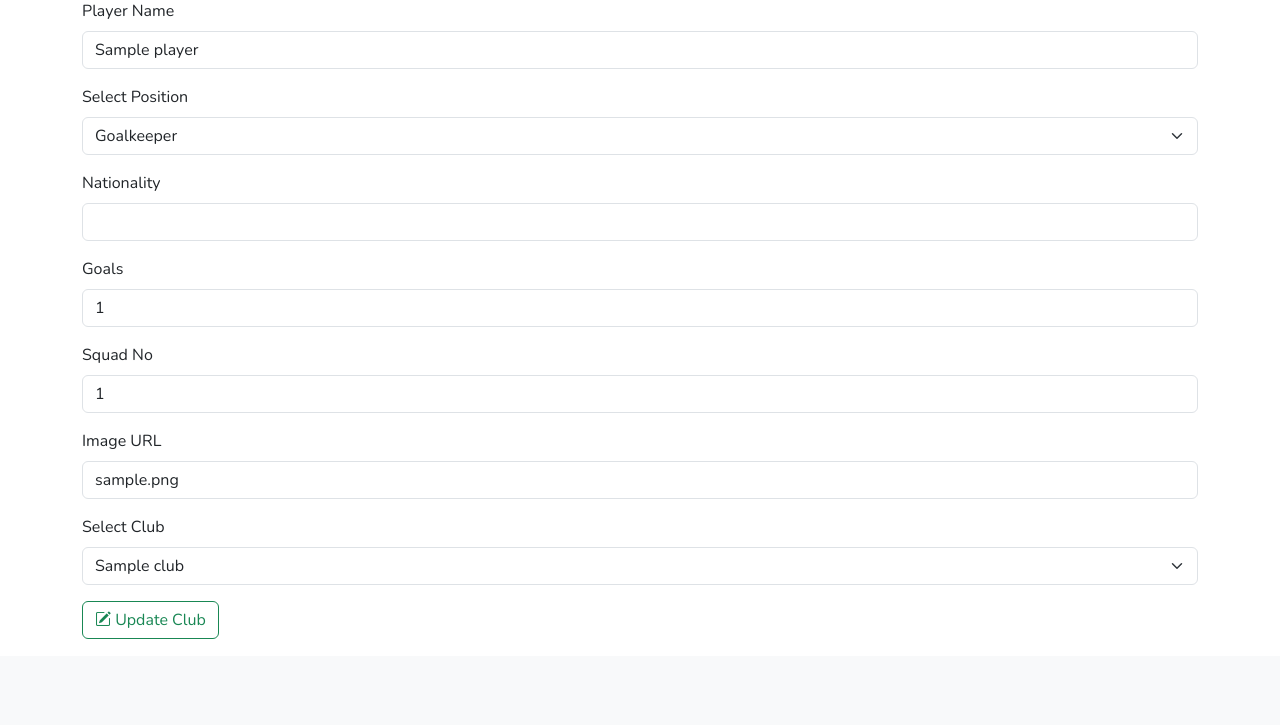
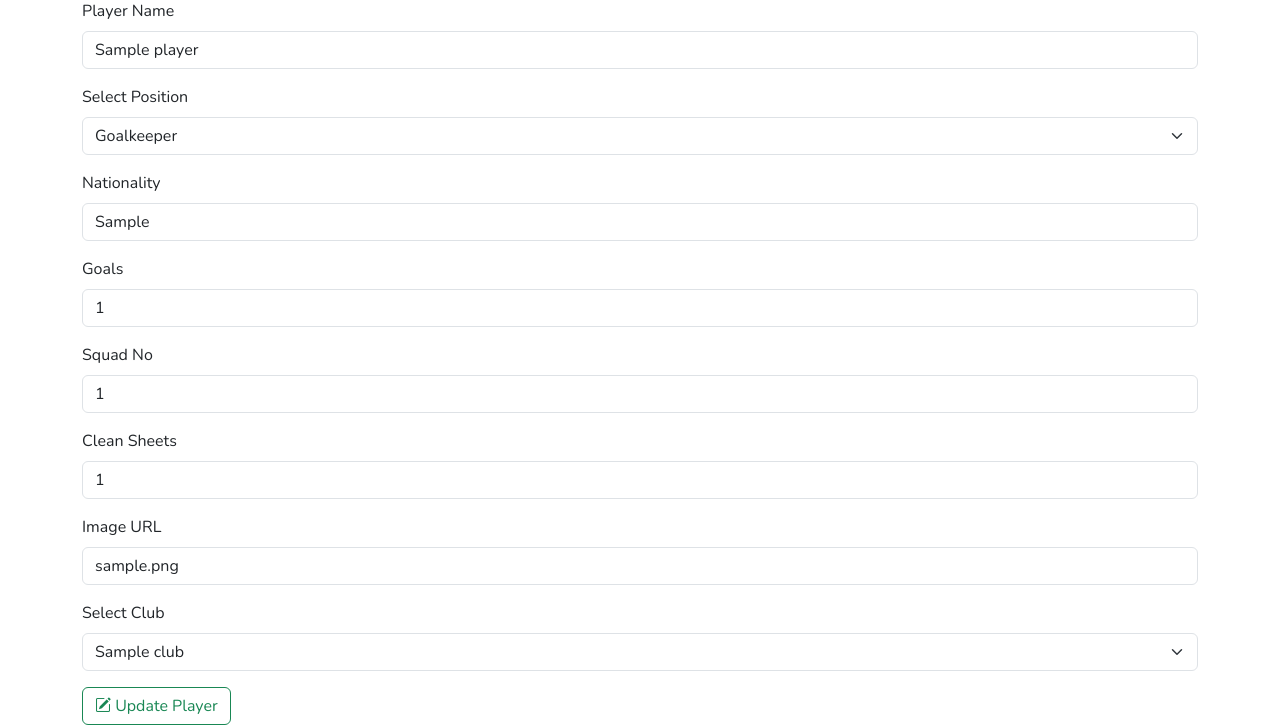
Before and after one commit to dietcokeandsushi/flask-epl, a Flask app: page /players/1/update in a window 1280 px wide. Shown: the part 144-869 px from the top of the page. Before the commit the page ends 783 px from the top, so only its background shows below. Run offline with Flask 3, Linux system fonts and the light colour scheme; tables that the repository leaves empty hold one stand-in row (values such as "Sample post").

Commit message:
New update

```diff
--- a/epl/clubs/templates/clubs/info_club.html
+++ b/epl/clubs/templates/clubs/info_club.html
@@ -39,7 +39,7 @@
             <hr>
             <div class="row mt-5">
               <div class="col">
-                <a href="{{url_for('clubs.all_clubs')}}" class="btn btn-outline-success">
+                <a href="{{url_for('clubs.index')}}" class="btn btn-outline-success">
                   <i class="bi bi-house-up-fill"></i>
                   Back to Club Page
                 </a>
--- a/epl/models.py
+++ b/epl/models.py
@@ -21,11 +21,12 @@ class Player(db.Model):
   id: Mapped[int] = mapped_column(Integer, primary_key=True)
   name: Mapped[str] = mapped_column(String(50), nullable=False)
   position: Mapped[str] = mapped_column(String(20), nullable=False)
-  Nationality: Mapped[str] = mapped_column(String(50), nullable=False)
+  nationality: Mapped[str] = mapped_column(String(50), nullable=False)
   goals: Mapped[int] = mapped_column(Integer, default=0, nullable=True)
   squad_no: Mapped[int] = mapped_column(Integer, nullable=False)
   img: Mapped[str] = mapped_column(String(255), nullable=False)
   club_id: Mapped[int] = mapped_column(Integer, ForeignKey(Club.id))
+  clean_sheets: Mapped[int] = mapped_column(Integer, default=0, nullable=True)
 
   club: Mapped[Club] = relationship(back_populates='players')
 
--- a/epl/players/routes.py
+++ b/epl/players/routes.py
@@ -1,6 +1,6 @@
 from flask import Blueprint, render_template, redirect, url_for, request, flash
 from epl.extensions import db
-from epl.models import Player, Club
+from epl.models import Club, Player
 
 players_bp = Blueprint('players', __name__, template_folder='templates')
 
@@ -13,33 +13,51 @@ def index():
 
 @players_bp.route('/new', methods=['GET', 'POST'])
 def new_player():
-  club = db.session.scalars(db.select(Club)).all()
+  clubs = db.session.scalars(db.select(Club)).all()
   if request.method == 'POST':
     name = request.form['name']
     position = request.form['position']
-    Nationality = request.form['nationality']
+    nationality = request.form['nationality']
     goals = int(request.form['goals'])
     squad_no = int(request.form['squad_no'])
     img = request.form['img']
     club_id = int(request.form['club_id'])
 
-    player = Player(name=name, position=position, Nationality=Nationality, goals=goals, squad_no=squad_no, img=img, club_id=club_id)
+    clean_sheets = None
+    if position == "Goalkeeper":
+      val = request.form.get('clean_sheets', '0')
+      try:
+        clean_sheets = int(val)
+      except ValueError:
+        clean_sheets = 0
+
+    player = Player(
+        name=name,
+        position=position,
+        nationality=nationality,
+        goals=goals,
+        squad_no=squad_no,
+        img=img,
+        club_id=club_id,
+        clean_sheets=clean_sheets
+    )
     db.session.add(player)
     db.session.commit()
     flash('add new player successfully', 'success')
     return redirect(url_for('players.index'))
   return render_template('players/new_player.html',
-                         title='New Player Page'
-                         , clubs=club)
+                         title='New Player Page',
+                         clubs=clubs)
 
-@players_bp.route('/players/search', methods=['GET', 'POST'])
+@players_bp.route('/search', methods=['POST'])
 def search_player():
+  players = []
   if request.method == 'POST':
     player_name = request.form['player_name']
     players = db.session.scalars(db.select(Player).where(Player.name.like(f'%{player_name}%'))).all()
   return render_template('players/search_player.html',
-                  title='Search Player Page',
-                  players=players)
+                         title='Search Player Page',
+                         players=players)
 
 @players_bp.route('/<int:id>/info')
 def info_player(id):
@@ -48,30 +66,37 @@ def info_player(id):
                          title='Info Player Page',
                          player=player)
 
-
 @players_bp.route('/<int:id>/update', methods=['GET', 'POST'])
 def update_player(id):
   player = db.session.get(Player, id)
-  query = db.session.query(Club)
-  clubs = db.session.scalars(query).all()
+  clubs = db.session.scalars(db.select(Club)).all()
   if request.method == 'POST':
     name = request.form['name']
     position = request.form['position']
-    Nationality = request.form['nationality']
+    nationality = request.form['nationality']
     goals = int(request.form['goals'])
     squad_no = int(request.form['squad_no'])
     img = request.form['img']
     club_id = int(request.form['club_id'])
 
+    clean_sheets = None
+    if position == "Goalkeeper":
+      val = request.form.get('clean_sheets', '0')
+      try:
+        clean_sheets = int(val)
+      except ValueError:
+        clean_sheets = 0
+
     player.name = name
     player.position = position
-    player.Nationality = Nationality
+    player.nationality = nationality
     player.goals = goals
     player.squad_no = squad_no
     player.img = img
     player.club_id = club_id
+    player.clean_sheets = clean_sheets
 
-    db.session.add(player)
+
     db.session.commit()
     flash('update player successfully', 'success')
     return redirect(url_for('players.index'))
--- a/epl/players/templates/players/update_player.html
+++ b/epl/players/templates/players/update_player.html
@@ -15,25 +15,16 @@
       </div>
       <div class="mb-3">
         <label for="position" class="form-label">Select Position</label>
-        <select name="position" class="form-select" aria-readonly="true">
-          <option value="Goalkeeper" {% if player.position == 'Goalkeeper' %}
-            selected
-          {% endif %}
-          >Goalkeeper</option>
-          <option value="Defender" {% if player.position == 'Defender' %}
-            selected
-          {% endif %}>Defender</option>
-          <option value="Midfielder" {% if player.position == 'Midfielder' %}
-            selected
-          {% endif %}>Midfielder</option>
-          <option value="Forward" {% if player.position == 'Forward' %}
-            selected
-          {% endif %}>Forward</option>
+        <select name="position" class="form-select">
+          <option value="Goalkeeper" {% if player.position == 'Goalkeeper' %}selected{% endif %}>Goalkeeper</option>
+          <option value="Defender" {% if player.position == 'Defender' %}selected{% endif %}>Defender</option>
+          <option value="Midfielder" {% if player.position == 'Midfielder' %}selected{% endif %}>Midfielder</option>
+          <option value="Forward" {% if player.position == 'Forward' %}selected{% endif %}>Forward</option>
         </select>
       </div>
       <div class="mb-3">
         <label for="nationality" class="form-label">Nationality</label>
-        <input value="{{player.nationality}}" readonly name="nationality" type="text" class="form-control" id="nationality" required>
+        <input value="{{player.nationality}}" name="nationality" type="text" class="form-control" id="nationality" required>
       </div>
       <div class="mb-3">
         <label for="goals" class="form-label">Goals</label>
@@ -43,25 +34,28 @@
         <label for="squad_no" class="form-label">Squad No</label>
         <input value="{{player.squad_no}}" name="squad_no" type="number" class="form-control" id="squad_no" required>
       </div>
+
+      <div class="mb-3">
+        <label for="clean_sheets" class="form-label">Clean Sheets <small class="text-muted"></small></label>
+        <input value="{{player.clean_sheets|default('')}}" name="clean_sheets" type="number" class="form-control" id="clean_sheets" min="0">
+      </div>
+
       <div class="mb-3">
         <label for="img" class="form-label">Image URL</label>
         <input value="{{player.img}}" name="img" type="text" class="form-control" id="img" required>
       </div>
       <div class="mb-3">
-        <label for="position" class="form-label">Select Club</label>
-        <select name="club_id" class="form-select" aria-label="Default select example">
+        <label for="club_id" class="form-label">Select Club</label>
+        <select name="club_id" class="form-select">
           {% for club in clubs %}
-            <option value="{{club.id}}" {% if player.club.name == club.name %}
-              selected
-            {% endif %}
-            >{{club.name}}</option>
+            <option value="{{club.id}}" {% if player.club.name == club.name %}selected{% endif %}>{{club.name}}</option>
           {% endfor %}
 
         </select>
       </div>
       <button type="submit" class="btn btn-outline-success">
         <i class="bi bi-pencil-square"></i>
-        Update Club
+        Update Player
       </button>
     </form>
   </div>
--- a/epl/routes.py
+++ b/epl/routes.py
@@ -78,13 +78,13 @@ def new_player():
   if request.method == 'POST':
     name = request.form['name']
     position = request.form['position']
-    Nationality = request.form['nationality']
+    nationality = request.form['nationality']
     goals = int(request.form['goals'])
     squad_no = int(request.form['squad_no'])
     img = request.form['img']
     club_id = int(request.form['club_id'])
 
-    player = Player(name=name, position=position, Nationality=Nationality, goals=goals, squad_no=squad_no, img=img, club_id=club_id)
+    player = Player(name=name, position=position, nationality=nationality, goals=goals, squad_no=squad_no, img=img, club_id=club_id)
     db.session.add(player)
     db.session.commit()
     flash('add new player successfully', 'success')
```
Also changed, not shown: epl/players/templates/players/info_player.html (+8 -3 lines), epl/players/templates/players/new_player.html (+8 -3 lines).
